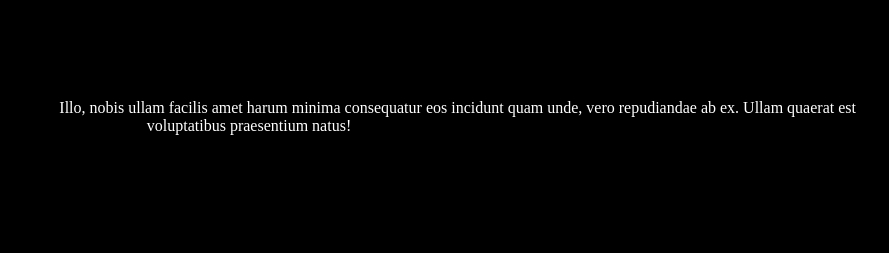
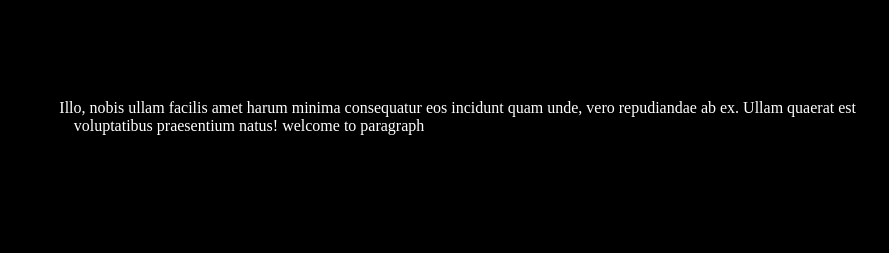
Before and after one commit to aswinnandaa/html-css-project, a plain HTML site: page index.html in a window 1280 px wide. Shown: the part 136-389 px from the top of the page, 391-1280 px from the left. Drawn offline with Linux system fonts and the light colour scheme.

Commit message:
edited index page for testing

```diff
--- a/index.html
+++ b/index.html
@@ -34,6 +34,7 @@
     <p align="center">
         Lorem ipsum dolor sit amet consectetur adipisicing elit. &nbsp; &nbsp; &nbsp; &nbsp; &nbsp; &nbsp; &nbsp; Illo, nobis ullam facilis amet harum minima consequatur
         eos incidunt quam unde, vero repudiandae ab ex. Ullam quaerat est voluptatibus praesentium natus!
+        welcome to paragraph
     </p>
     <img src="https://th.bing.com/th/id/R.f0036a6d2c3048dce95969b1d51bb415?rik=JvqjDCfPocchLg&riu=http%3a%2f%2fthewowstyle.com%2fwp-content%2fuploads%2f2015%2f01%2fimages-of-nature-4.jpg&ehk=%2b1REJDS0cEPD0z2IP%2fddCyP9IgFz6xVpp8fyQr78SJ0%3d&risl=&pid=ImgRaw&r=0" alt="image" height="100px">
     <table border="10">
```
